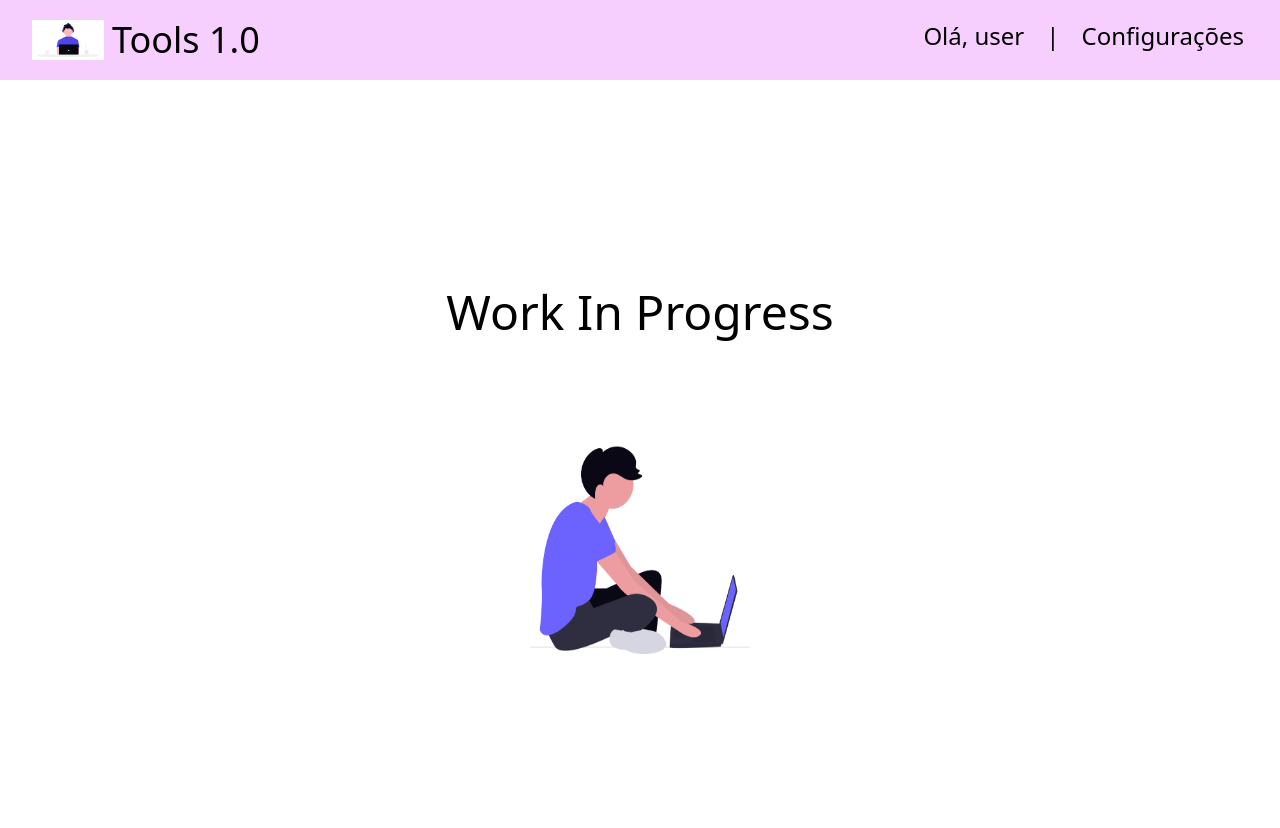
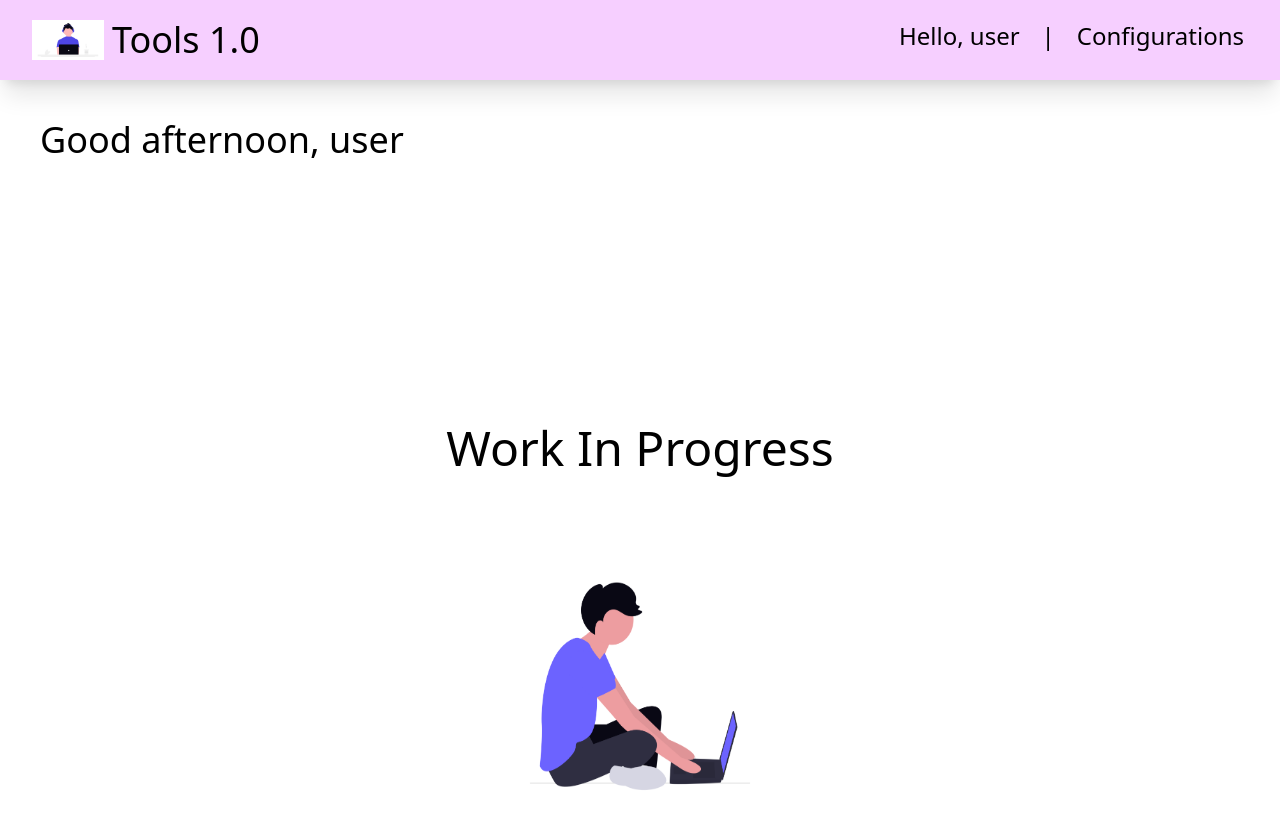
Before and after one commit to caiGon1/Tools, a React (Vite) app: page / in a window 1280 px wide. Shown: the top 828 px of the page. Built offline with nearby package versions, Linux system fonts and the light colour scheme; no server answers.

Commit message:
nem sei oq aconteceu jesus

```diff
--- a/src/assets/Header.jsx
+++ /dev/null
@@ -1,15 +0,0 @@
-import { useImperativeHandle } from "react"
-
-function Header() {
-    return (
-        <div className="flex bg-fuchsia-200 gap-2 px-8 py-5">
-            <img className="h-10 w-18
-            " src="src\assets\imgs\undraw_coding_joxb.png" alt="TEMP" />
-            <h1 className="text-4xl">Tools 1.0</h1>
-            <a className="ml-auto text-2xl px-1" href="">Olá, user</a>
-            <h1 className="ml-2.5 text-2xl">|</h1>
-            <a className="ml-2.5 text-2xl px-1" href="">Configurações</a>
-        </div>
-    )
-}
-export default Header
--- /dev/null
+++ b/src/assets/components/Header.jsx
@@ -0,0 +1,15 @@
+import { useImperativeHandle } from "react"
+
+function Header() {
+    return (
+        <div className=" shadow-xl flex bg-fuchsia-200 gap-2 px-8 py-5">
+            <img className="h-10 w-18
+            " src="src\assets\imgs\undraw_coding_joxb.png" alt="TEMP" />
+            <h1 className="font-extralight text-4xl">Tools 1.0</h1>
+            <a className="font-extralight ml-auto text-2xl px-1 transition delay-75 duration-150 ease-in-out hover:scale-110" href="">Hello, user</a>
+            <h1 className="font-extralight ml-2.5 text-2xl">|</h1>
+            <a className="font-extralight ml-2.5 text-2xl px-1 transition delay-75 duration-150 ease-in-out hover:scale-110" href="">Configurations</a>
+        </div>
+    )
+}
+export default Header
--- /dev/null
+++ b/src/assets/components/Welcome.jsx
@@ -0,0 +1,44 @@
+import { useEffect, useState } from "react";
+
+function Welcome() {
+  const [frase, setFrase] = useState(null);
+  const [erro, setErro] = useState(false);
+  const horaAtual = new Date().getHours();
+
+  useEffect(() => {
+    async function buscarFrase() {
+      try {
+        // Usando um proxy gratuito para contornar o bloqueio de CORS
+        const response = await fetch("https://zenquotes.io/api/today");
+        if (!response.ok) throw new Error("Erro na rede");
+
+        const data = await response.json();
+        // A API retorna um array [ {q: "...", a: "..."} ]
+        setFrase(data[0]);
+      } catch (error) {
+        console.error("Erro ao buscar frase:", error);
+        setErro(true);
+      }
+    }
+    buscarFrase();
+  }, []);
+
+  // Lógica de mensagens de boas-vindas
+  const mensagens = {
+    dia: ["Good morning", "Rise and shine"],
+    tarde: ["Good afternoon", "How are you"],
+    noite: ["Good evening", "Sweet dreams"],
+  };
+
+  const periodo = horaAtual >= 5 && horaAtual < 12 ? "dia" : (horaAtual >= 12 && horaAtual < 18 ? "tarde" : "noite");
+  const saudacao = mensagens[periodo][0];
+
+  return (
+    <div className="p-10">
+      <h1 className="text-4xl mb-4">{saudacao}, user</h1>
+          <p>{frase?.q}</p>
+    </div>
+  );
+}
+
+export default Welcome;
--- a/src/main.jsx
+++ b/src/main.jsx
@@ -1,12 +1,14 @@
 import { StrictMode } from 'react'
 import { createRoot } from 'react-dom/client'
 import './index.css'
-import Header from './assets/Header.jsx'
-import Wip from './assets/Wip.jsx'
+import Header from './assets/components/Header.jsx'
+import Wip from './assets/components/Wip.jsx'
+import Welcome from './assets/components/Welcome.jsx'
 
 createRoot(document.getElementById('root')).render(
   <StrictMode>
     <Header />
+    <Welcome />
     <Wip />
   </StrictMode>,
 )
```
Also changed, not shown: src/assets/components/Wip.jsx (renamed from src/assets/Wip.jsx).
